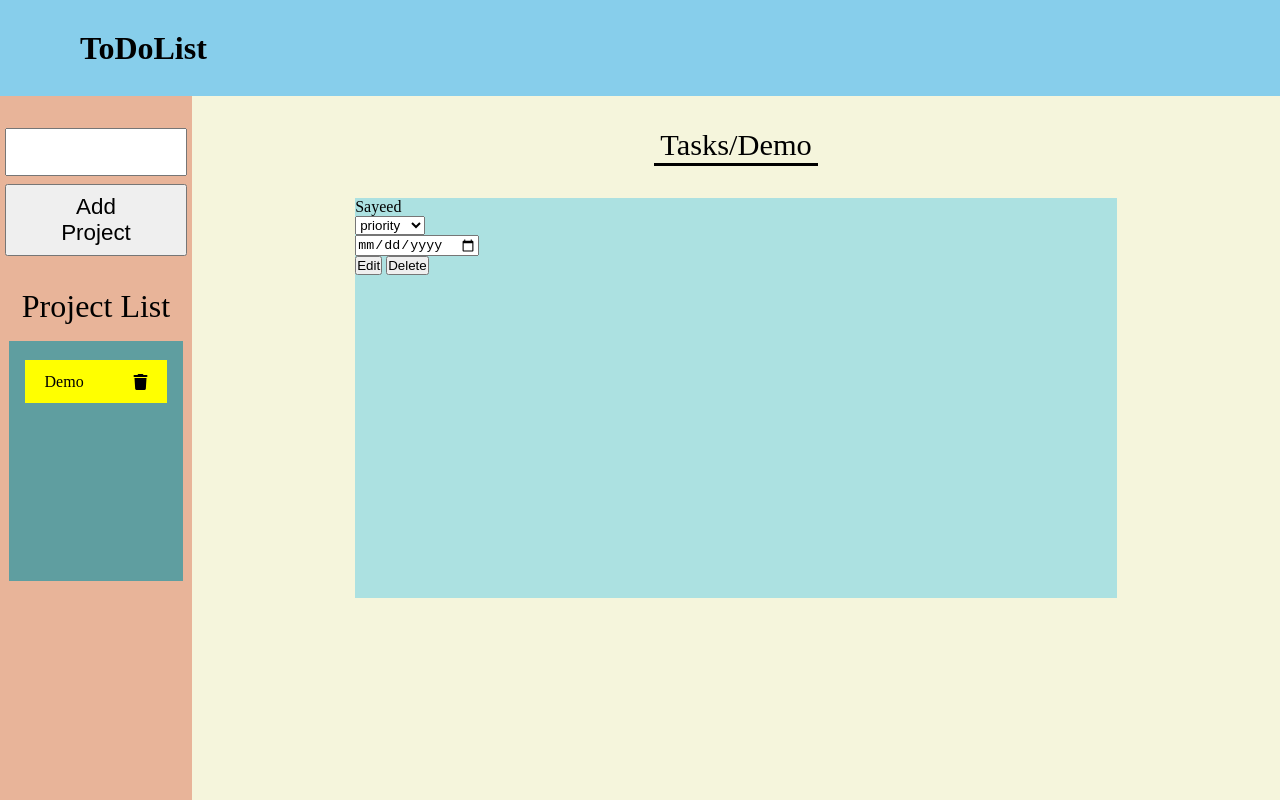
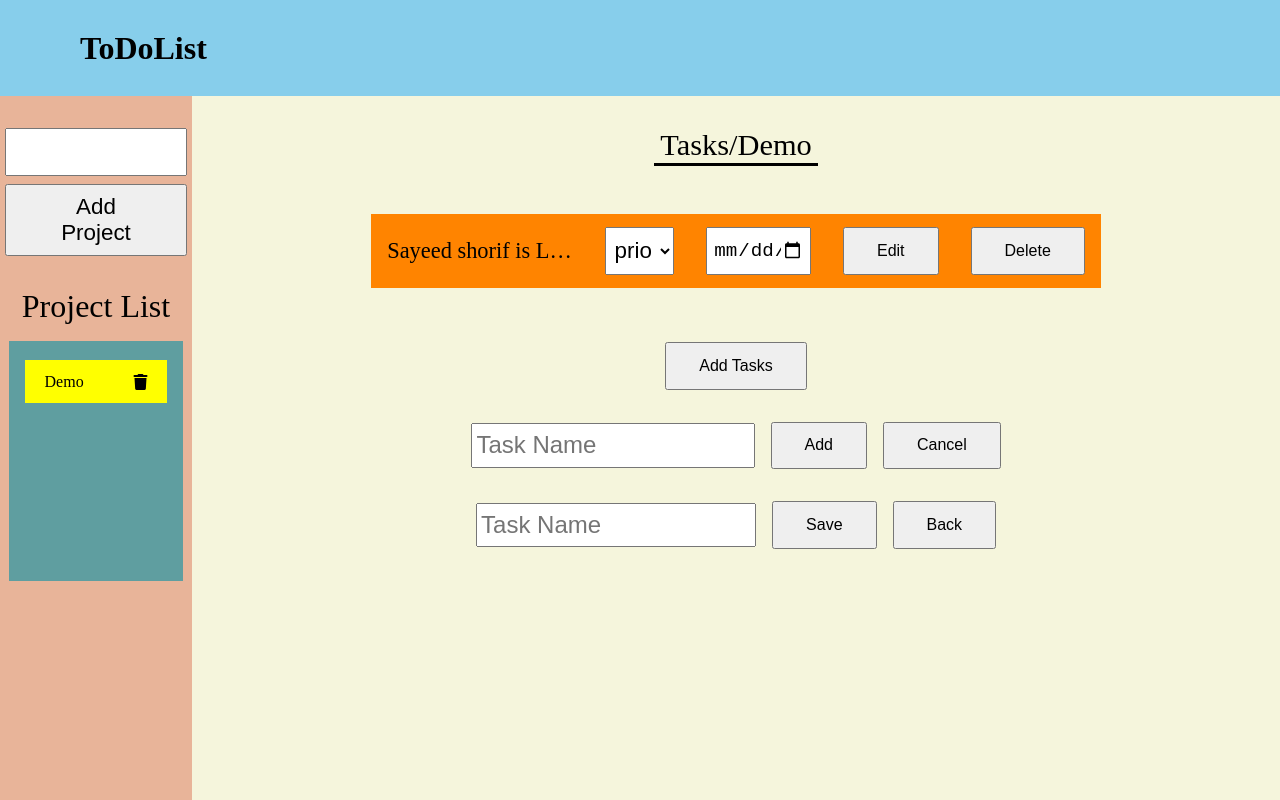
Before and after one commit to sayeed-dev-07/TheOdinProject-ToDoList, a website built with webpack: page src/template.html in a window 1280 px wide. Built offline with nearby package versions, Linux system fonts and the light colour scheme.

Commit message:
finish the ui

```diff
--- a/src/style.css
+++ b/src/style.css
@@ -39,6 +39,7 @@ header{
     background-color: beige;
     flex-direction: column;
     gap: 2rem;
+    padding-bottom: 5rem;
 }
 #logo{
     font-size: 2rem;
@@ -102,8 +103,65 @@ i:hover{
     border-bottom: 0.2rem solid black;
 }
 .task-container{
+    padding: 1rem;
     width: 70%;
-    min-height: 50vh;
-    background-color: rgb(172, 225, 225);
+    min-height: 11vh;
 
 }
+.right-container > div > button{
+    padding: 0.8rem 2rem;
+    font-size: 1rem;
+
+}
+.right-container > .same-div > input{
+    padding: 0.4rem 0.2rem;
+    width: 50%;
+    font-size: 1.5rem;
+}
+.right-container > .same-div {
+    display: flex;
+    align-items: center;
+    justify-content: center;
+    gap: 1rem;
+}
+.task{
+    margin-bottom: 0.4rem;
+    width: 100%;
+    display: flex;
+    align-items: center;
+    justify-content: start;
+    gap: 2rem;
+    background-color: #ff8400;
+    padding: 0.8rem 1rem;
+}
+.task > button{
+    padding: 0.8rem 2rem;
+    font-size: 1rem;
+}
+.name{
+    width: 40%;
+    font-size: 1.4rem;
+    overflow: hidden;
+    text-overflow: ellipsis;
+    white-space: nowrap;
+}
+.priority-container{
+    width: 15%;
+
+}
+#priority-select{
+    width: 100%;
+    height: 3rem;
+    font-size: 1.4rem;
+    padding: 0rem 0.3rem;
+}
+.date{
+    width: 15%;
+
+}
+.date > input{
+    width: 100%;
+    height: 3rem;
+    padding: 0rem 0.3rem;
+    font-size: 1.2rem;
+}
--- a/src/template.html
+++ b/src/template.html
@@ -30,16 +30,17 @@
                 <p class="project-title-name">Demo</p>
             </div>
             <div class="task-container">
+                <div class="task">
                     <div class="name">
-                    Sayeed
+                        Sayeed shorif is Lorem ipsum dolor sit amet consectetur adipisicing elit. Quidem?
                     </div>
-                <div class="priority">
+                    <div class="priority-container">
 
-                    <select name="priority" id="priority">
+                        <select name="priority" id="priority-select">
                             <option value="" disabled selected>priority</option>
-                        <option value="low">low</option>
-                        <option value="medium">medium</option>
-                        <option value="high">high</option>
+                            <option value="green" >low</option>
+                            <option value="yellow">medium</option>
+                            <option value="red">high</option>
                         </select>
                     </div>
                     <div class="date">
@@ -49,6 +50,20 @@
                     <button id="delete-btn-task">Delete</button>
                 </div>
             </div>
+            <div class="task-adder">
+                <button>Add Tasks</button>
+            </div>
+            <div class="task-add-input same-div">
+                <input placeholder="Task Name" type="text" id="task-add-input">
+                <button class="task-input-add-btn">Add</button>
+                <button class="task-input-cancel-btn">Cancel</button>
+            </div>
+            <div class="task-edit-input same-div">
+                <input placeholder="Task Name" type="text" id="task-edit-input">
+                <button class="task-input-edit-btn">Save</button>
+                <button class="task-input-back-btn">Back</button>
+            </div>
+        </div>
     </main>
     <footer>
 
```
Lines whose indentation alone changed are shown as unchanged.
